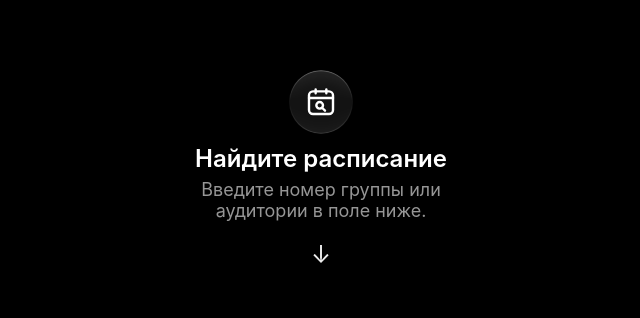
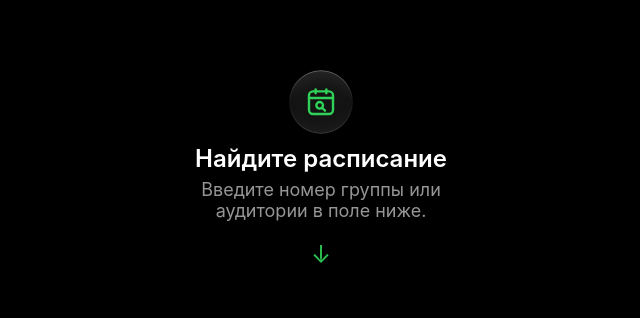
Before and after one commit to Zaka22k/kubsau-schedule, a React (Vite) app: page / in a window 1280 px wide. Shown: the part 196-514 px from the top of the page, without its empty margins (319-959 px from the left). Built offline with nearby package versions, Linux system fonts and the light colour scheme.

Commit message:
fix v4.3

```diff
--- a/src/app/App.module.css
+++ b/src/app/App.module.css
@@ -41,7 +41,7 @@
 .hintArrow {
   margin-top: 8px;
   font-size: var(--subtitle);
-  color: var(--app-accent-primary);
+  color: var(--app-green);
   animation: nudgeDown 1.5s infinite ease-in-out;
 }
 
--- a/src/components/DayItem/LessonItem.module.css
+++ b/src/components/DayItem/LessonItem.module.css
@@ -67,7 +67,7 @@
 }
 
 .badge {
-  background: color-mix(in srgb, var(--app-accent) 100%, transparent);
+  background: color-mix(in srgb, var(--app-yellow) 100%, transparent);
   border-radius: var(--circular-radius);
   height: 30px;
   width: 3px;
--- a/src/components/Header/Header.module.css
+++ b/src/components/Header/Header.module.css
@@ -68,7 +68,7 @@
   font-size: var(--caption);
 
   &:hover {
-    color: var(--app-accent);
+    color: var(--app-green);
     font-size: var(--body);
 
     & span {
--- a/src/components/StatusScreen/StatusScreen.module.css
+++ b/src/components/StatusScreen/StatusScreen.module.css
@@ -45,5 +45,5 @@
 }
 
 .accent {
-  --icon-color: var(--app-accent-primary);
+  --icon-color: var(--app-green);
 }
--- a/src/index.css
+++ b/src/index.css
@@ -16,7 +16,8 @@
 
   /* App */
   --app-bg: rgb(0, 0, 0);
-  --app-accent: rgb(255, 214, 0);
+  --app-yellow: rgb(255, 214, 0);
+  --app-green: rgb(48, 209, 88);
 
   /* Card */
   --card-bg-primary: rgb(20, 20, 20);
```
